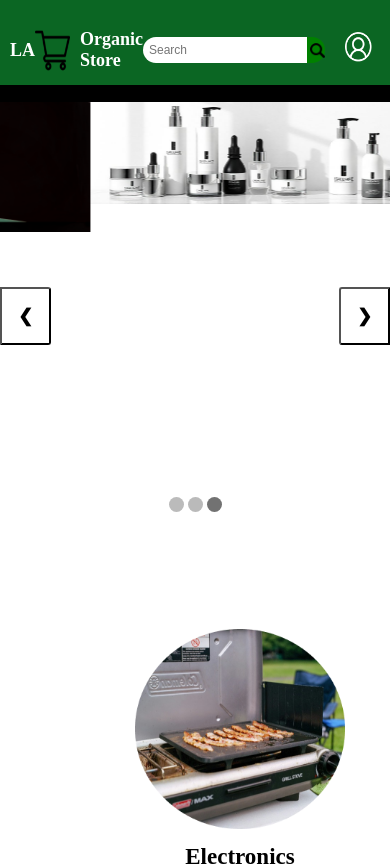
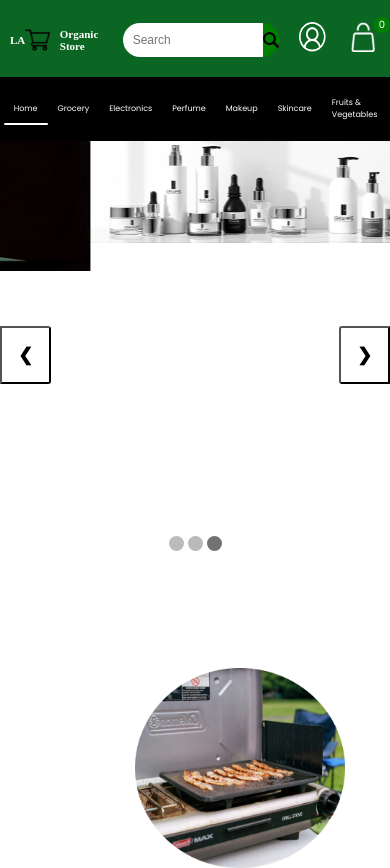
Before and after one commit to abdullahrabi/My-Final-Year-Project, a React (Create React App) app in the folder my-react-app/: page / in a window 390 px wide. Shown: the top 868 px of the page. Built offline with nearby package versions, Linux system fonts and the light colour scheme.

Commit message:
Make Navbar and Searchbar Responsive for Mostly Devices

```diff
--- a/my-react-app/src/Components/Navbar/Navbar.css
+++ b/my-react-app/src/Components/Navbar/Navbar.css
@@ -153,54 +153,59 @@ body, html {
         height: 80px;
     }
     .navbar-bottom{
-        height: 60px;
+        height: fit-content;
     }
     .navbar-logo img {
         width: 35px;
     }
     .navbar-logo p {
         font-size: 18px;
+        display: flex;
     }
 
     .nav-menu {
-        gap: 2px;
+        gap: 0px;
     }
     .nav-menu li a {
-        font-size: 14px;
+        font-size: 10px;
     }
     .nav-login-cart img {
         height: 30px;
 
     }
     .nav-cart-count {
-        width: 18px;
-        height: 18px;
+        width: 16px;
+        height: 16px;
         font-size: 10px;
     }
 
 }
-@media (max-width:800px){
-    .navbar-top{
+@media (max-width: 500px) {
+    .nav-menu {
+       flex-direction: row;
+       align-items: center;
+        margin-left: 1px;
+        gap: 0;
+        text-wrap: wrap;
+    }
+    .nav-menu li {
+       margin: 0px;
+       margin-left: 0px;
 
-        padding: 10px 0px;
     }
-    .nav-dropdown{
-        display: block;
-        width: 30px;
-        rotate: -90deg;
-        transition: 0.5s;
-        margin-left: 50px;
+    .nav-menu li a{
+        margin: 0px;
+        font-size: 8px;
+        gap: 0px;
+
     }
-    .navbar-bottom{
-        display: flex;
-        height: 80px;
-        width: 100%;
-        position: absolute;
-        background-color: black;
-        justify-content: center;
-        top: 90px;
+    .navbar-logo img {
+        width: 20%;
+        height: 20%;
     }
-    .nav-menu-visible{
+    .navbar-logo p {
+        font-size: 50%;
         display: flex;
     }
-}
+
+ }
--- a/my-react-app/src/Components/SearchBar/SearchBar.css
+++ b/my-react-app/src/Components/SearchBar/SearchBar.css
@@ -68,7 +68,8 @@
 
 @media (max-width: 500px) {
   .search-bar-container {
-    max-width: 200px;
+    max-width: 40%;
+    max-height: 60%;
 
 
   }
@@ -80,10 +81,15 @@
 
   .search-input {
     font-size: 12px;
-    padding: 6px;
+    padding: 10px;
+    width: 80%;
   }
 
   .search-bar-container img {
-    width: 15px;
+    width: 10%;
+    height: 10%;
+    cursor: pointer;
+
+
   }
 }
```
